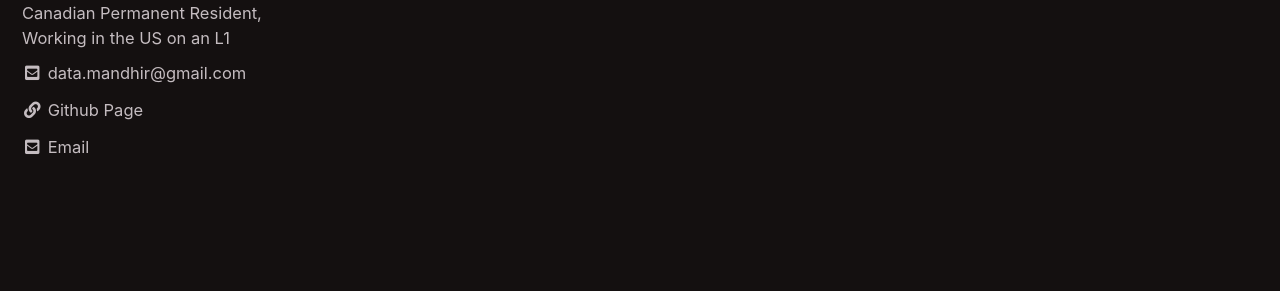
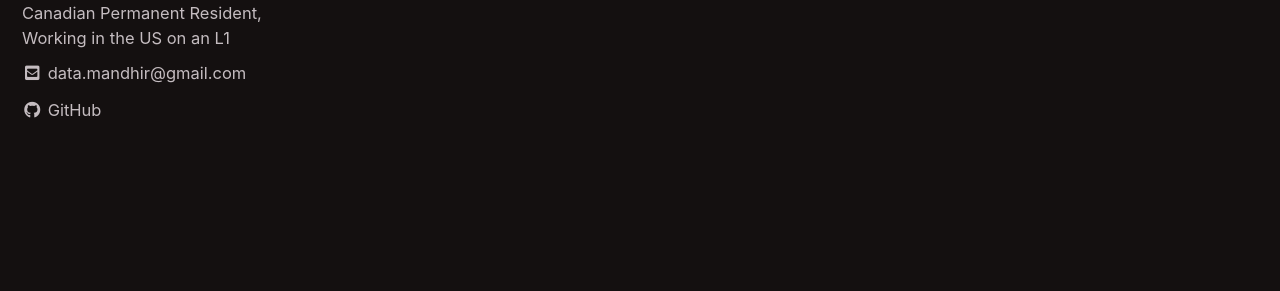
Before and after one commit to mandhir/mandhir.github.io, a Jekyll site: the page built from index.html, in a window 1280 px wide. Shown: the part 258-549 px from the top of the page. Built offline with Jekyll 4.4.1, drawn with Linux system fonts in a browser that asks for light colours; cached includes are drawn as plain includes; the list of posts is cut into pages by our own code; part of the change alters nothing that is shown.

Commit message:
Update _config.yml

```diff
--- a/_config.yml
+++ b/_config.yml
@@ -108,14 +108,14 @@ author:
   avatar           : # path of avatar image, e.g. "/assets/images/bio-photo.jpg"
   bio              : "Multi-faceted Data Scientist with over 7 years of experience"
   location         : "Singaporean Citizen,<br>Canadian Permanent Resident,<br>Working in the US on an L1"
-  email            : "data.mandhir@gmail.com"
+  email            : # "data.mandhir@gmail.com"
   links:
     - label: "data.mandhir@gmail.com"
       icon: "fas fa-fw fa-envelope-square"
       url: "mailto:data.mandhir@gmail.com"
     - label: "Github Page"
       icon: "fas fa-fw fa-link"
-      url: "https://mandhir.github.io"
+      # url: "https://mandhir.github.io"
     - label: "Twitter"
       icon: "fab fa-fw fa-twitter-square"
       # url: "https://twitter.com/"
@@ -124,7 +124,7 @@ author:
       # url: "https://facebook.com/"
     - label: "GitHub"
       icon: "fab fa-fw fa-github"
-      # url: "https://github.com/"
+      url: "https://github.com/mandhir"
     - label: "Instagram"
       icon: "fab fa-fw fa-instagram"
       # url: "https://instagram.com/"
```
